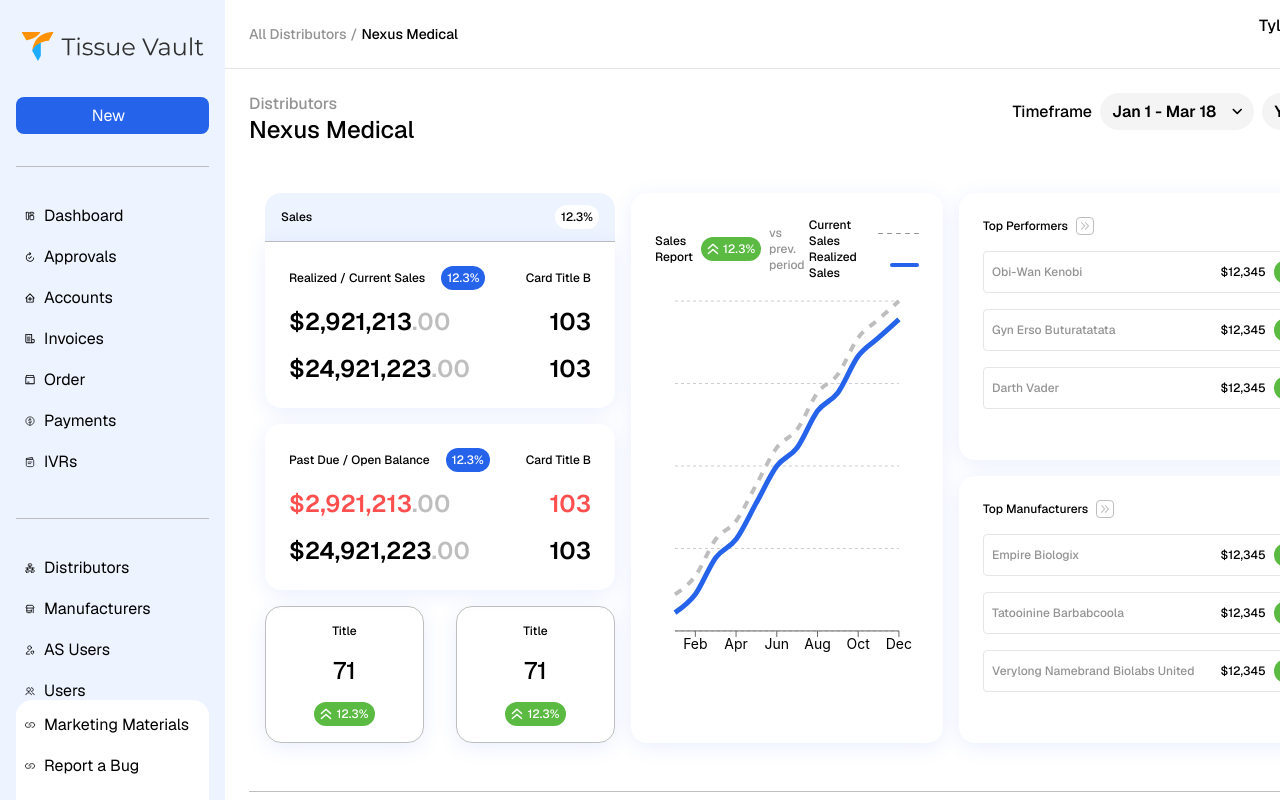
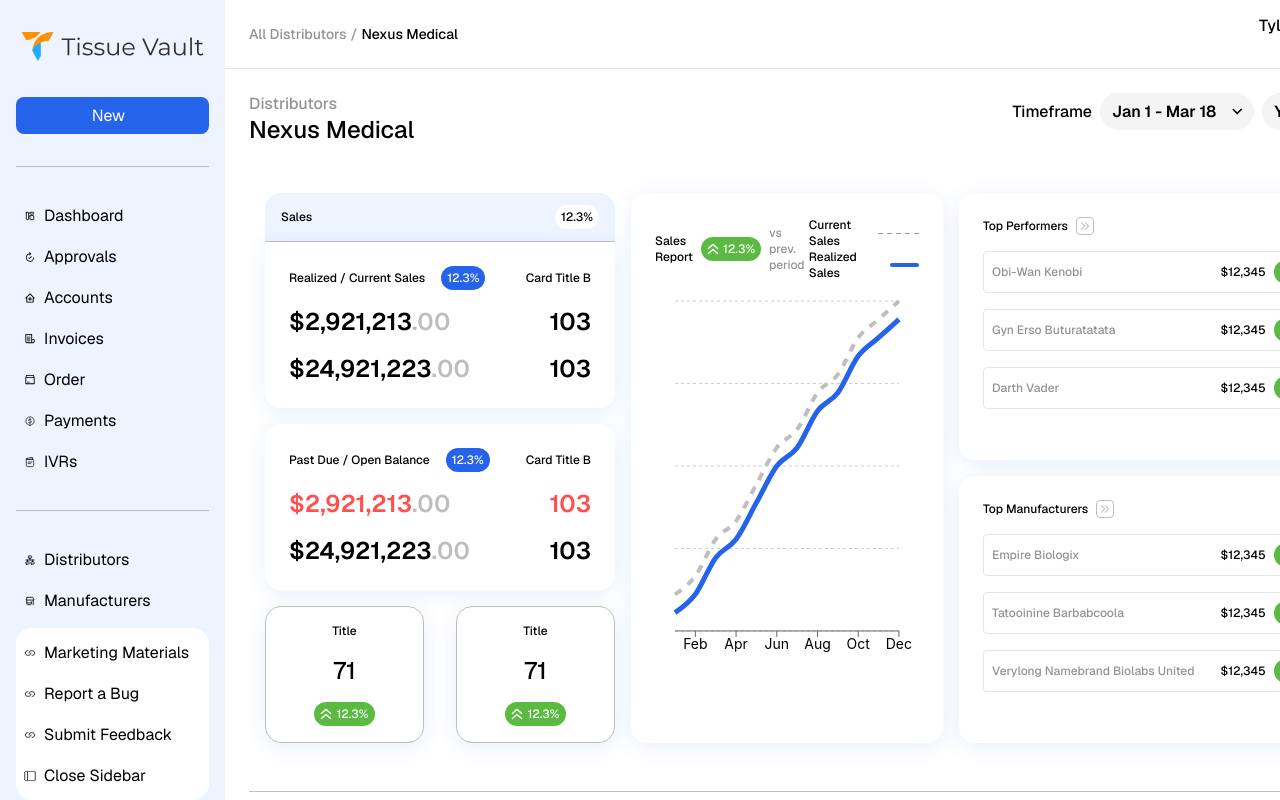
Before and after one commit to SAIMA10/ui-template, a React (Create React App) app: page / in a window 1280 px wide. Built offline with nearby package versions, Linux system fonts and the light colour scheme.

Commit message:
side bar scroll issue

```diff
--- a/src/components/side-bar/side-bar.tsx
+++ b/src/components/side-bar/side-bar.tsx
@@ -42,6 +42,8 @@
       <div style={{ marginBottom: "32px" }}>
         <Divider />
       </div>
+
+      <div className="side-bar-scrollable">
         <div style={{ marginBottom: "32px" }}>
           {sideBarButtons.map((button) => {
             const Icon = SideBarIcons[button.icon];
@@ -66,7 +68,7 @@
         <div style={{ marginBottom: "32px" }}>
           <Divider />
         </div>
-      <div style={{ minHeight: "149px" }}>
+        <div style={{ marginBottom: "149px" }}>
           {sideBarButtonsMenu.map((button) => {
             const Icon = SideBarMenuIcons[button.icon];
             return closeSidebar ? (
@@ -87,12 +89,15 @@
             );
           })}
         </div>
+      </div>
+
       <div
         style={{
           backgroundColor: colors["white"],
           borderRadius: "16px",
           paddingTop: "8px",
-          marginTop: "auto",
+          position: "sticky",
+          bottom: 0,
         }}
       >
         {sideBarButtonActions.map((button) => {
--- a/src/components/side-bar/styles.css
+++ b/src/components/side-bar/styles.css
@@ -1,12 +1,17 @@
 .side-bar-container {
   background-color: var(--blueBackground);
-  height: 100%;
+  height: 100vh;
   display: flex;
   flex-direction: column;
   padding-top: 32px;
   padding-bottom: 32px;
   padding-left: 16px;
   padding-right: 16px;
+}
+
+.side-bar-scrollable {
+  /* overflow-y: auto; */
+  /* scrollbar-width: none; */
 }
 
 .side-bar-container .side-bar-button {
```
Lines whose indentation alone changed are shown as unchanged.
